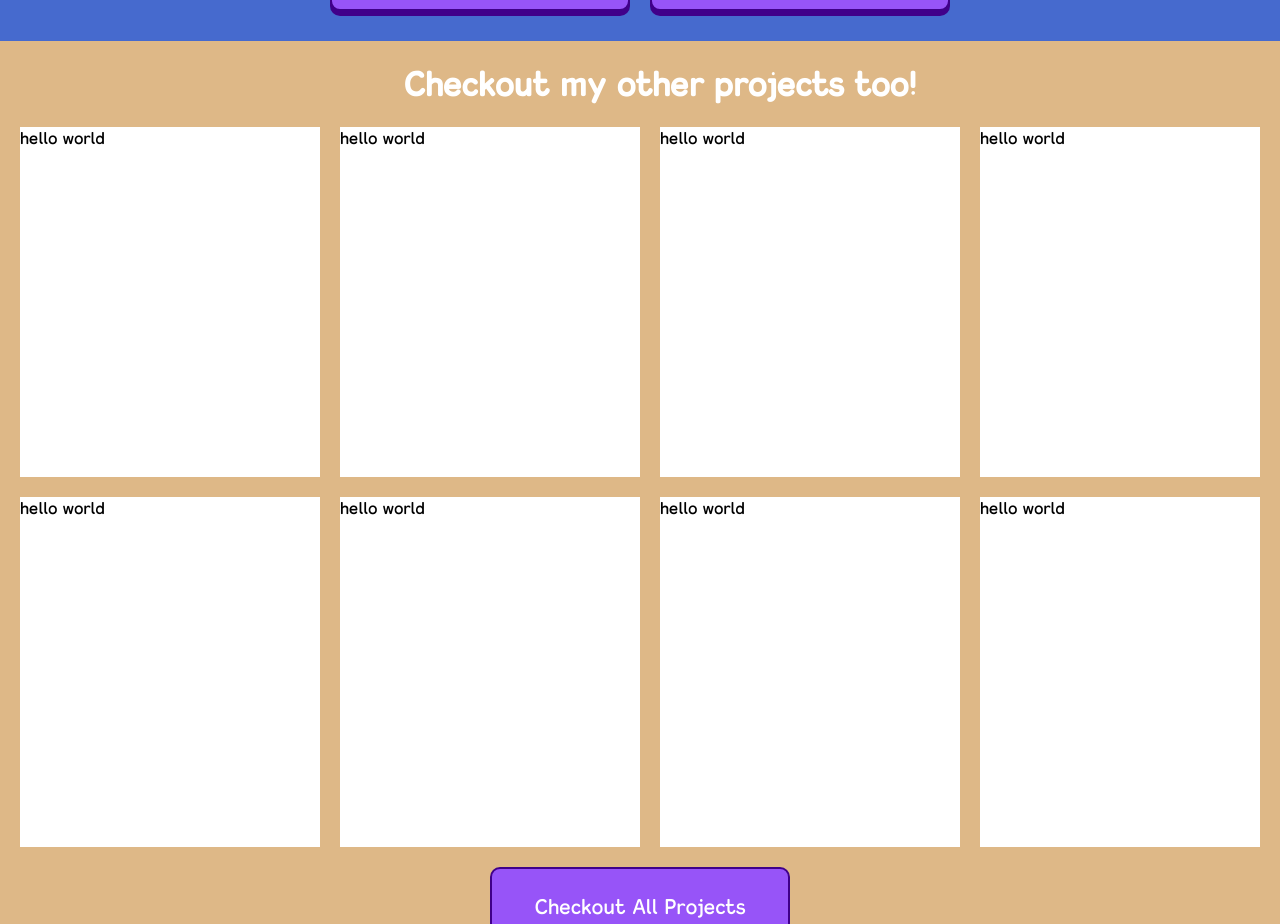
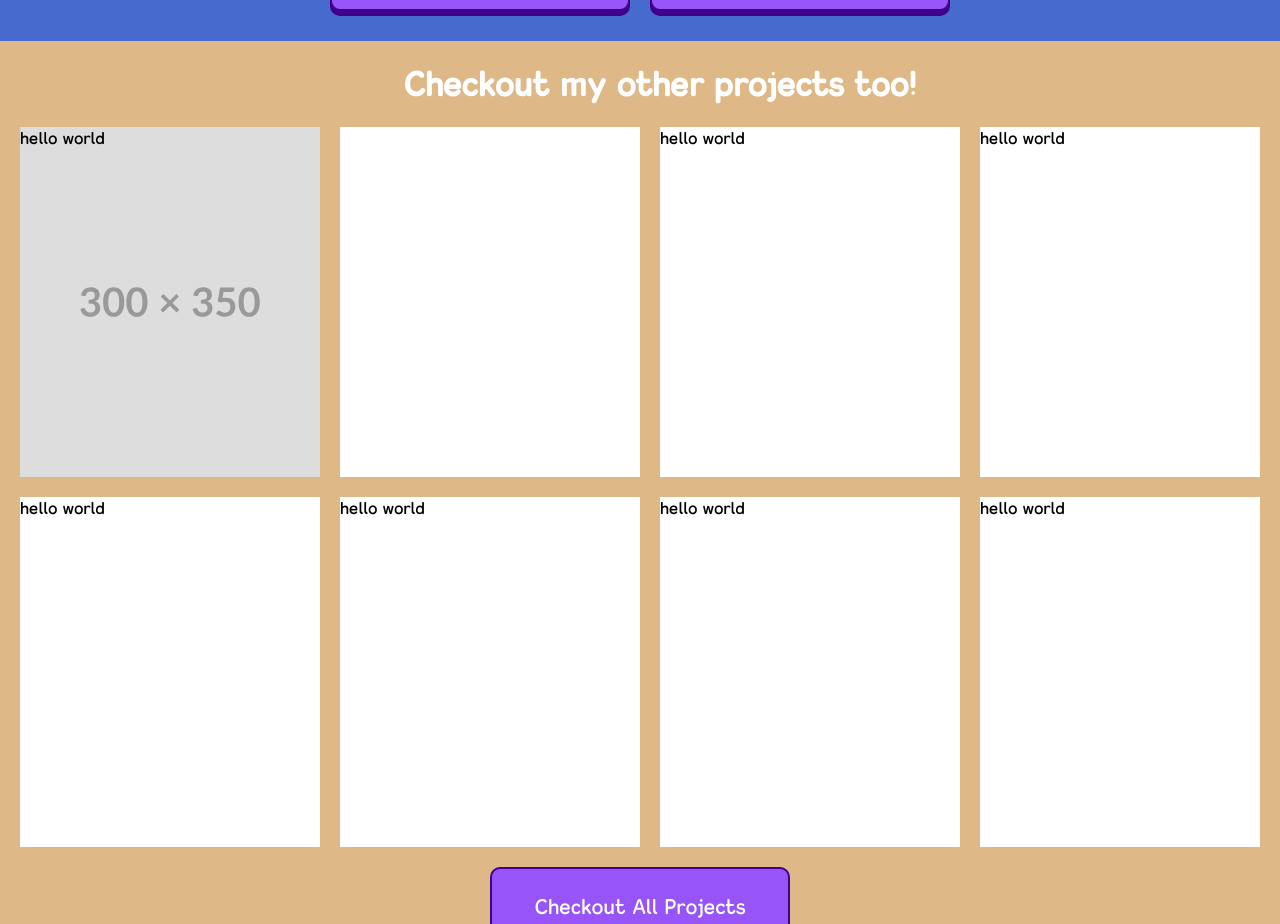
Before and after one commit to MrAngalo/Portfolio-Website, an Angular app: page /home in a window 1280 px wide. Shown: the part 955-1879 px from the top of the page. Built offline with nearby package versions, Linux system fonts and the light colour scheme.

Commit message:
added test card image

```diff
--- a/src/app/homepage/homepage.component.html
+++ b/src/app/homepage/homepage.component.html
@@ -22,8 +22,10 @@
     </div>
     <div class="scrollable">
         <div class="cards">
-            <div class="card">hello world</div>
-            <div class="card">hello world</div>
+            <div class="card" [style.background]="'url(\'' + test + '\')'">
+                hello world
+            </div>
+            <div class="card"></div>
             <div class="card">hello world</div>
             <div class="card">hello world</div>
             <div class="card">hello world</div>
--- a/src/app/homepage/homepage.component.ts
+++ b/src/app/homepage/homepage.component.ts
@@ -7,4 +7,6 @@ import {Component} from '@angular/core';
     templateUrl: './homepage.component.html',
     styleUrl: './homepage.component.scss'
 })
-export class HomepageComponent {}
+export class HomepageComponent {
+    test = '/assets/300x350.svg';
+}
```
Also changed, not shown: src/assets/300x350.svg (added).
